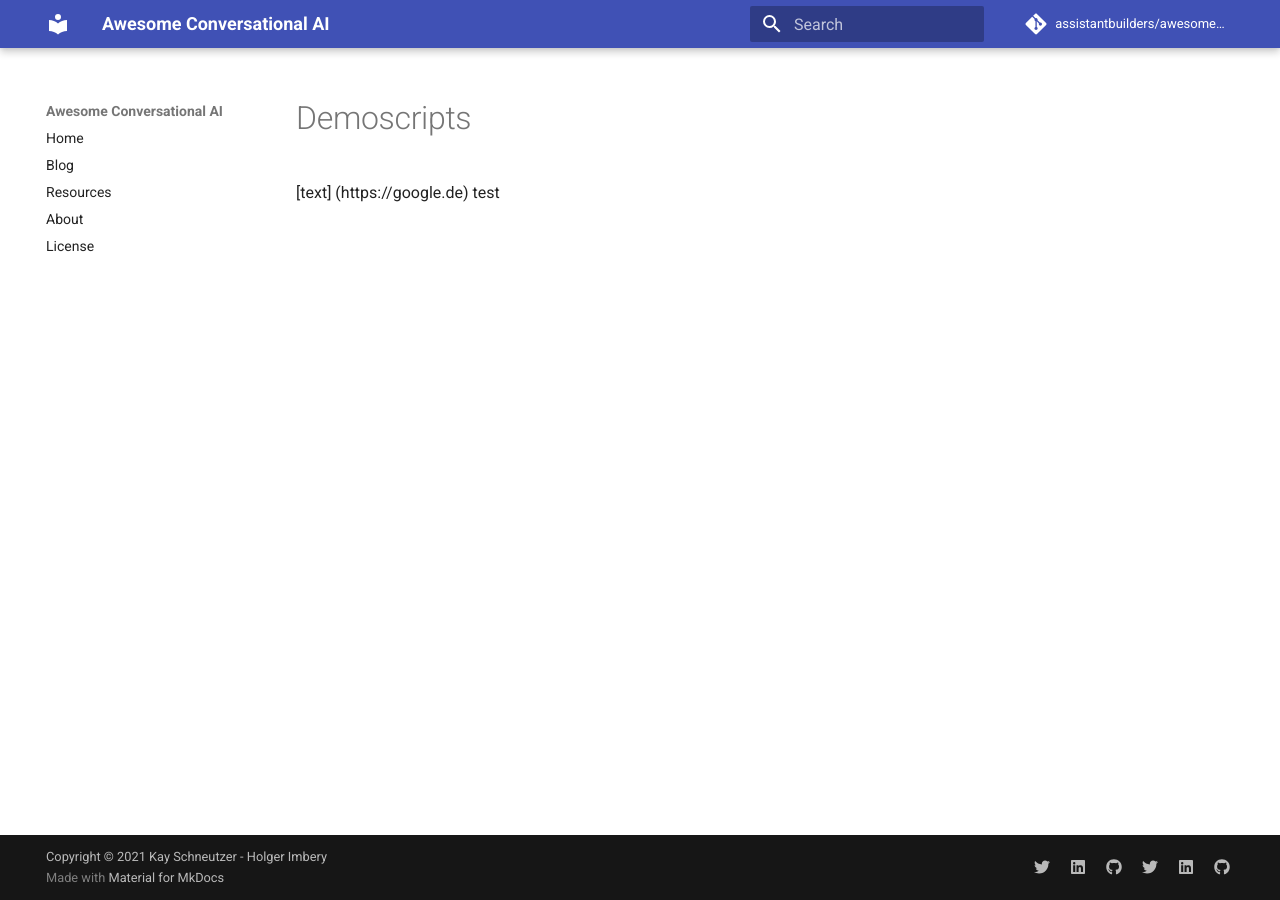
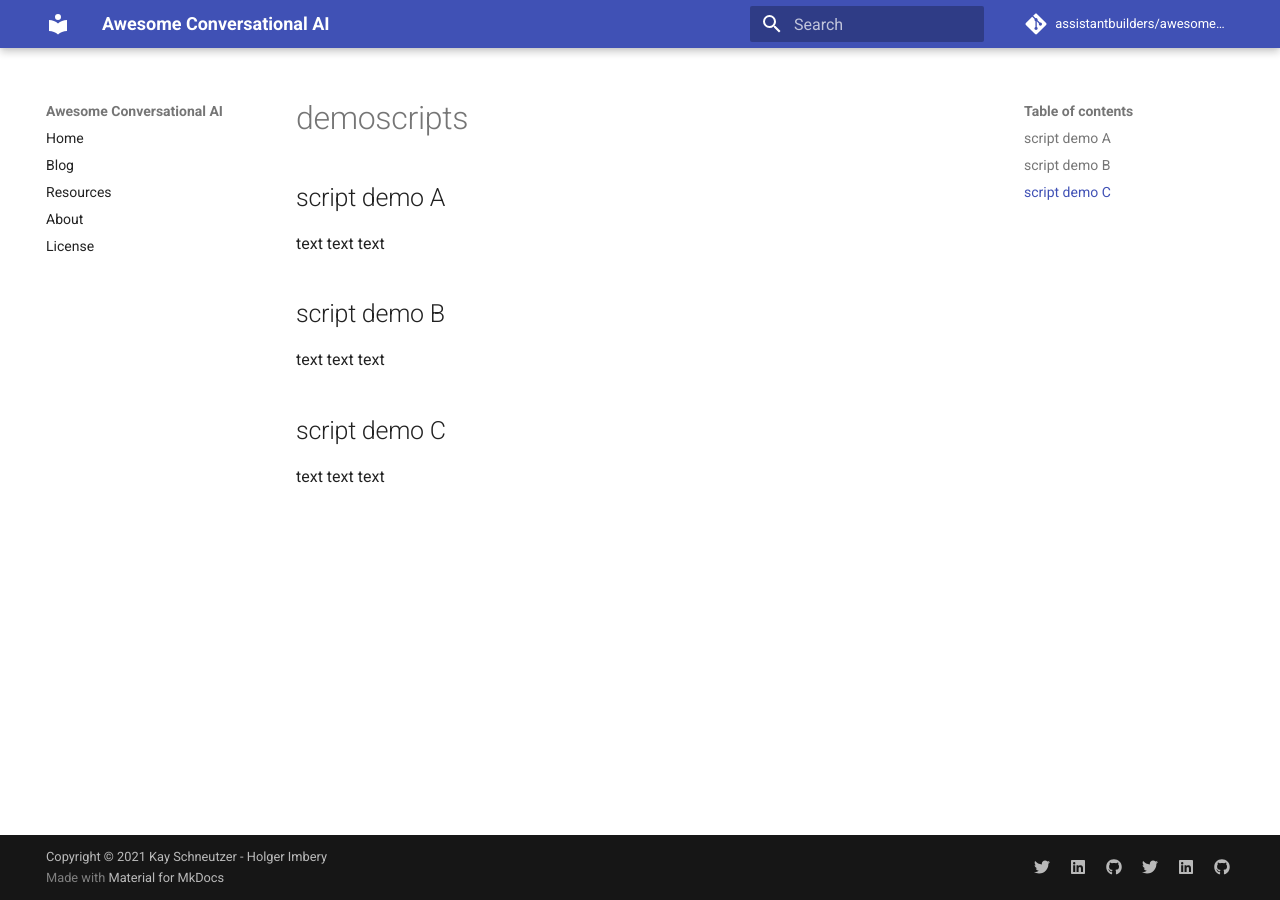
Before and after one commit to assistantbuilders/awesome-conversational-ai, an MkDocs documentation site: the page built from docs/demoscripts.md, in a window 1280 px wide. Built offline with MkDocs 1.6.1 and Material for MkDocs 9.7.7, drawn with Linux system fonts in a browser that asks for light colours; comment, search, counter and statistics services are not loaded.

Commit message:
scripts public

```diff
--- a/docs/demoscripts.md
+++ b/docs/demoscripts.md
@@ -1,2 +1,7 @@
-[text] (https://google.de)
-test
+# demoscripts
+## script demo A
+text text text
+## script demo B
+text text text
+## script demo C
+text text text
```
